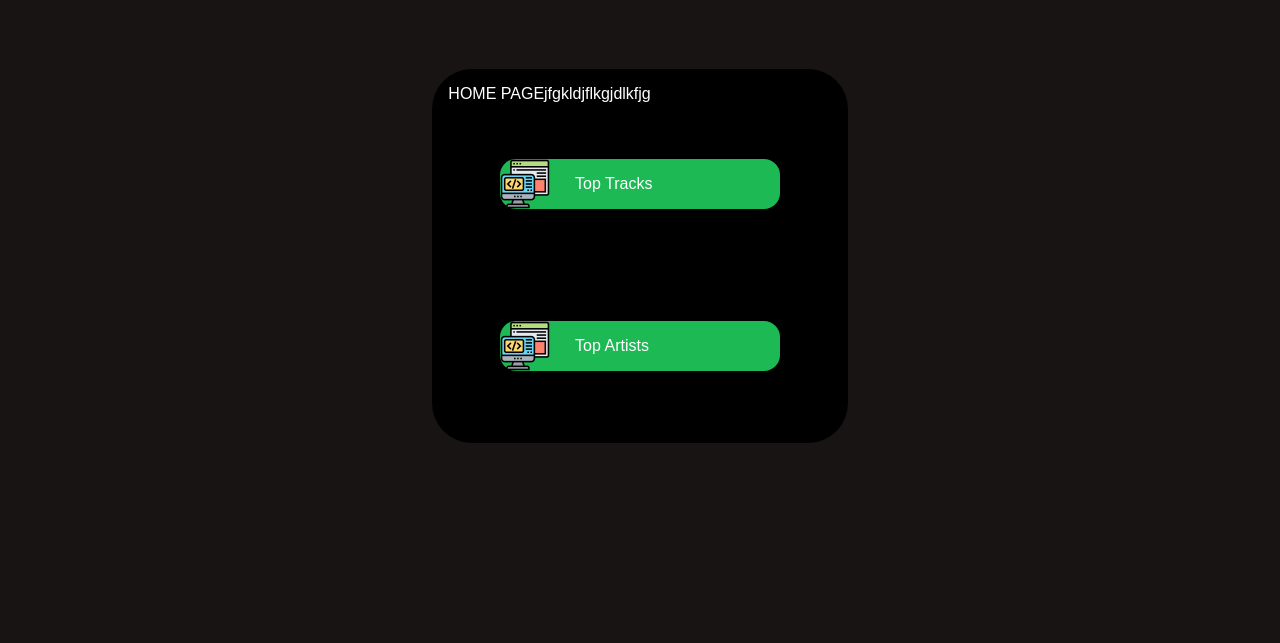
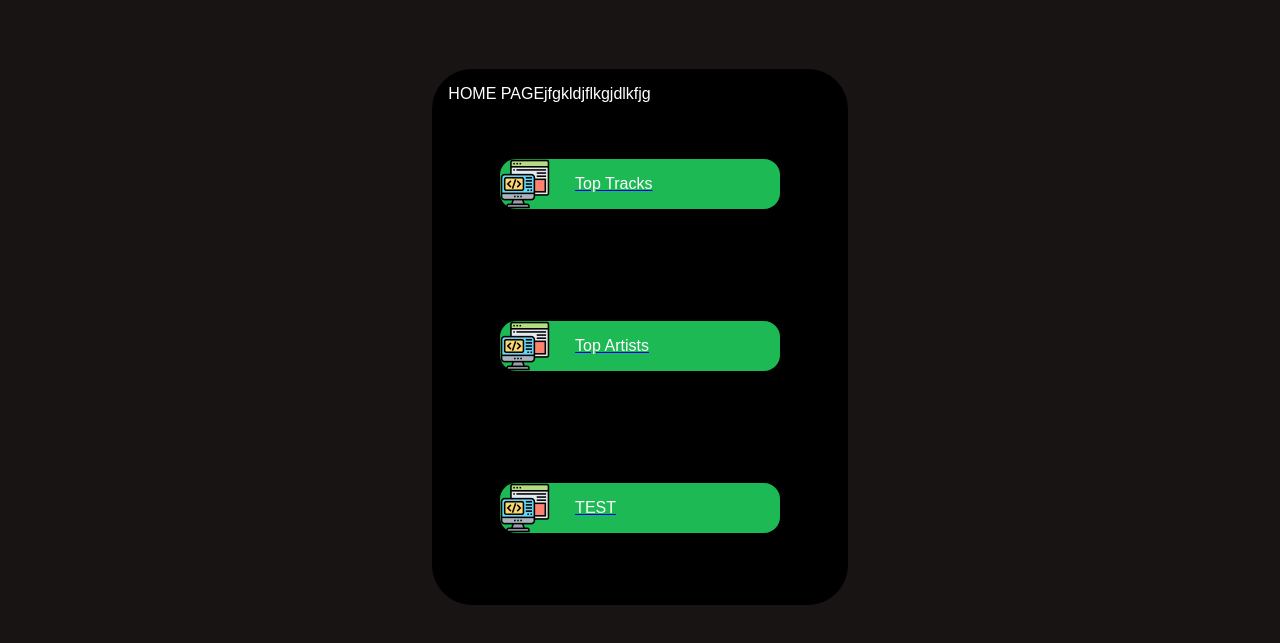
Before and after one commit to Jasoonii/WrappedNow, a plain HTML site: page home.html in a window 1280 px wide. Shown: the part 81-724 px from the top of the page. Drawn offline with Linux system fonts and the light colour scheme; a web font is replaced by a local one.

Commit message:
Changed card divs to anchor elements

```diff
--- a/home.html
+++ b/home.html
@@ -26,14 +26,19 @@
         <div class="bodyDiv">
             <div class="card">
                 <p style="color:white;">HOME PAGEjfgkldjflkgjdlkfjg</p>
-                <div class="cardButtons">
+                <a class="cardButtons" href="./topTracks.html">
                     <img class="cardIcons" src="./pictures/backend-icon.png"/>
                     <p class="cardText">Top Tracks</p>
-                </div>
-                <div class="cardButtons">
+                </a>
+                <a class="cardButtons" href="./topArtists.html">
                     <img class="cardIcons" src="./pictures/backend-icon.png"/>
                     <p class="cardText">Top Artists</p>
-                </div>
+                </a>
+
+                <a class="cardButtons" href="./topArtists.html">
+                    <img class="cardIcons" src="./pictures/backend-icon.png"/>
+                    <p class="cardText">TEST</p>
+                </a>
             </div>
         </div>
 
```
